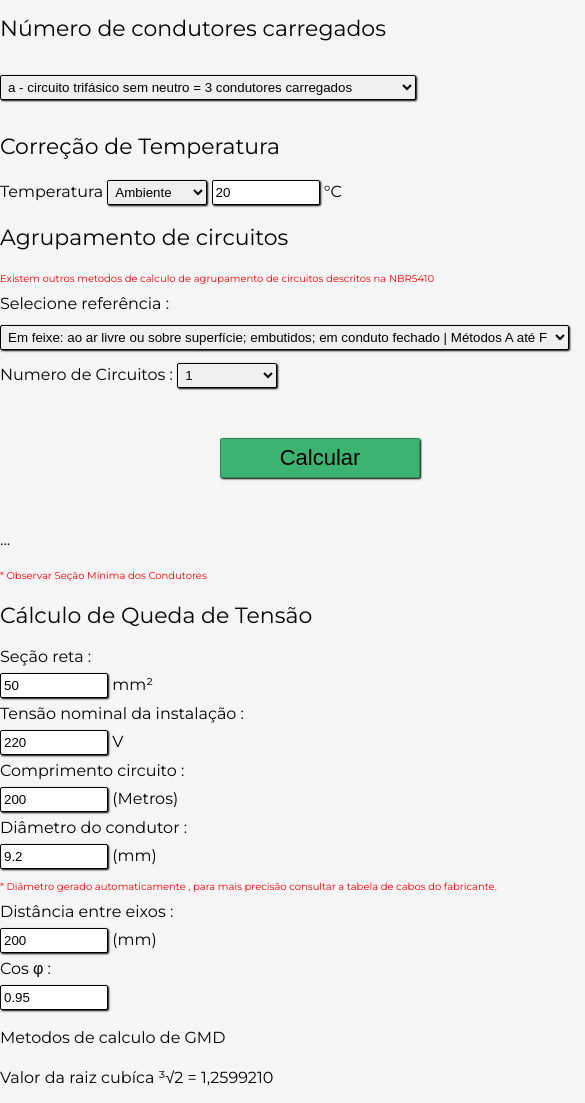
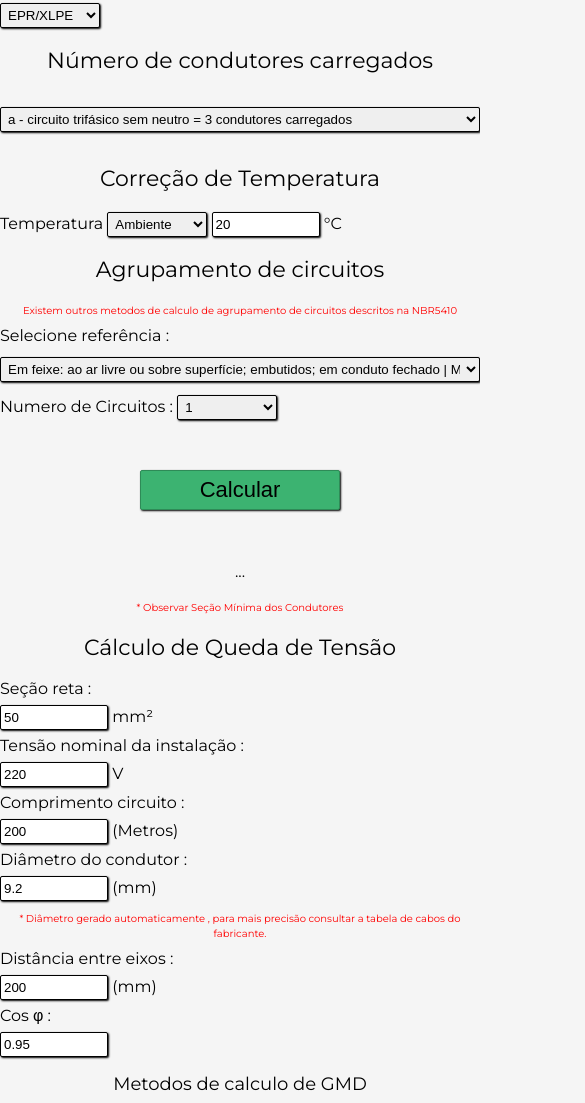
Before and after one commit to FabriNeves/CalculoDeCabosBT, a plain HTML site: page index.html in a window 390 px wide. Shown: the part 474-1577 px from the top of the page, 585 px wide, since content can reach past the window. Drawn offline with Linux system fonts and the light colour scheme.

Commit message:
Update cell

```diff
--- a/css/style.css
+++ b/css/style.css
@@ -1,4 +1,5 @@
 body {
+
     font-family: 'Montserrat', sans-serif;
     background: whitesmoke;
     width: 640px;
@@ -21,6 +22,13 @@ h2 {
     font-weight: 300;
 }
 
+h3 {
+
+    font-size: 18px;
+    font-weight: 300;
+    margin: 1em 0;
+}
+
 p {
     margin: 1em 0;
     line-height: 1.5em;
@@ -29,6 +37,7 @@ p {
 .tipoDeInstalacao {
     transition: all 2s;
 }
+
 input {
     width: 100px;
     height: 17px;
@@ -65,8 +74,12 @@ p .Resultado {
     color: blueviolet;
     line-height: 1em;
 }
+
 info {
     color: red;
+}
+label {
+    font-weight: 100;
 }
 .labelTitulo {
     display: block;
@@ -108,6 +121,20 @@ button:hover {
     font-size: 23px;
 }
 
-button:active{
+button:active {
     transform: scale(1.1);
 }
+
+@media screen and (max-width: 480px) {
+    body {
+        width: 480px;
+    }
+
+    #nCondutores,
+    #ReferenciasAgrupamentoCircuitos {
+        width: 480px;
+    }
+    h1,h2,h3,p{
+        text-align: center;
+    }
+}
--- a/index.html
+++ b/index.html
@@ -152,7 +152,7 @@
             <label for="cosPhi" class="labelTitulo">Cos φ :</label>
             <input type="number" id="cosPhi" value="0.95" class="input-padrao">
             <div class="subConteinerQuedaDeTensao">
-                <p>Metodos de calculo de GMD</p>
+                <h3>Metodos de calculo de GMD</h3>
                 <p>Valor da raiz cubíca ³√2 = 1,2599210</p>
                 <img class="MetodosGMD" src="./imagens/GMDMetodos_preview_rev_1.png">
                 <p class="aviso"> * Deve ser usado o mesmo valor utilizado em "Distância entre eixos".<br>Valor padrão para 200mm</p>
```
